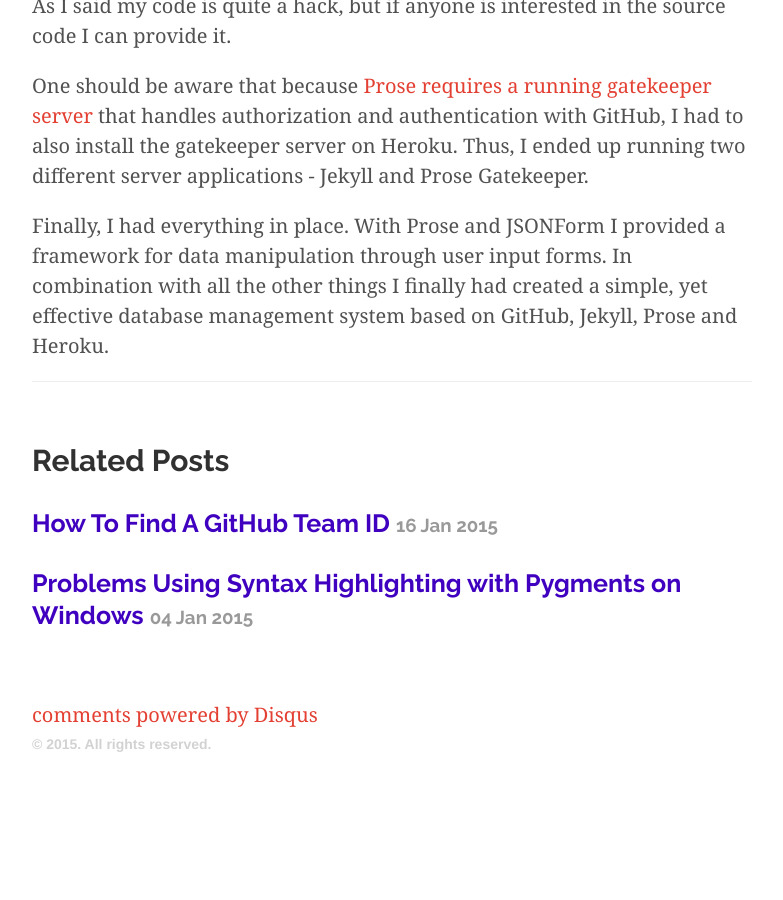
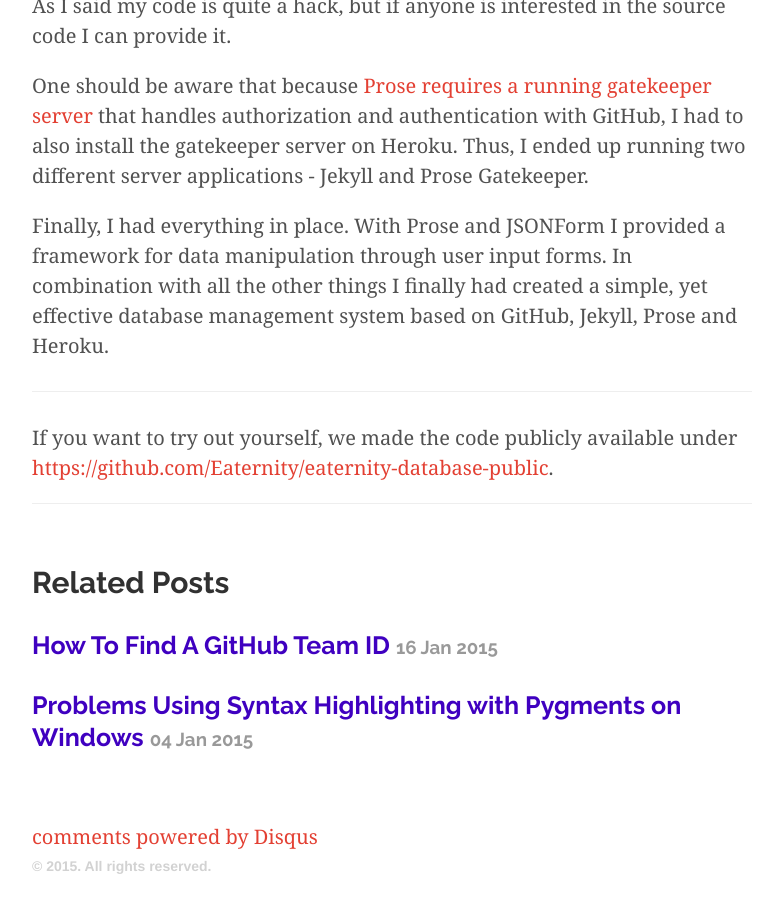
Before and after one commit to fabian-kostadinov/fabian-kostadinov.github.io, a Jekyll site: the page built from _posts/2015-02-04-how-i-created-a-simple-dbms-using-github-jekyll-prose-and-heroku.md, in a window 1280 px wide and 900 px high, scrolled down 5838 px. Shown: the whole window, without its empty margins (248-1031 px from the left). Built offline with Jekyll 4.4.1, drawn with Linux system fonts in a browser that asks for light colours; nearby versions of some CDN libraries; Markdown is read by kramdown in place of the engine named in the settings; comment, search, counter and statistics services are not loaded; before the commit the page ends 6616 px from its top, so only the background shows below that.

Commit message:
Added link to open source EDB version

```diff
--- a/_posts/2015-02-04-how-i-created-a-simple-dbms-using-github-jekyll-prose-and-heroku.md
+++ b/_posts/2015-02-04-how-i-created-a-simple-dbms-using-github-jekyll-prose-and-heroku.md
@@ -48,3 +48,7 @@
 One should be aware that because [Prose requires a running gatekeeper server](https://github.com/prose/gatekeeper) that handles authorization and authentication with GitHub, I had to also install the gatekeeper server on Heroku. Thus, I ended up running two different server applications - Jekyll and Prose Gatekeeper.
 
 Finally, I had everything in place. With Prose and JSONForm I provided a framework for data manipulation through user input forms. In combination with all the other things I finally had created a simple, yet effective database management system based on GitHub, Jekyll, Prose and Heroku.
+
+----
+
+If you want to try out yourself, we made the code publicly available under [https://github.com/Eaternity/eaternity-database-public](https://github.com/Eaternity/eaternity-database-public).
```
